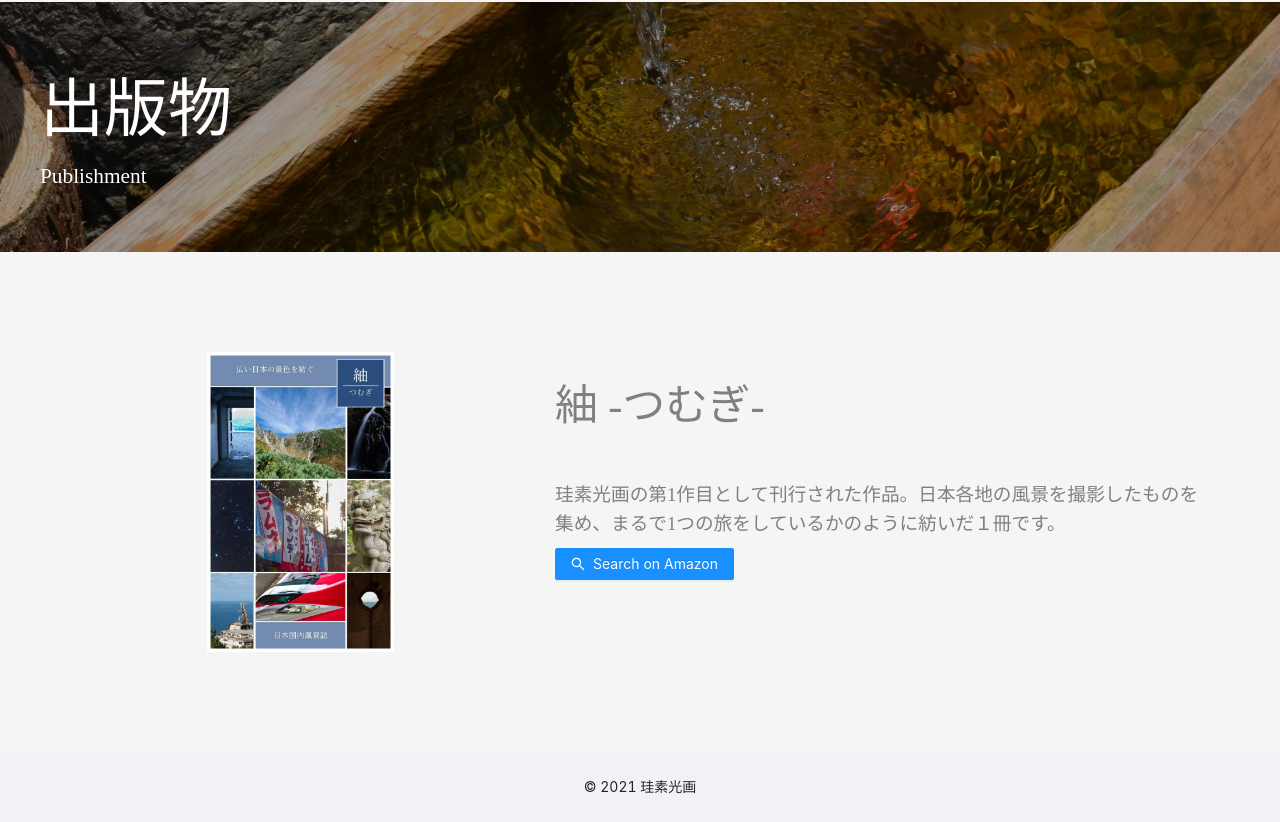
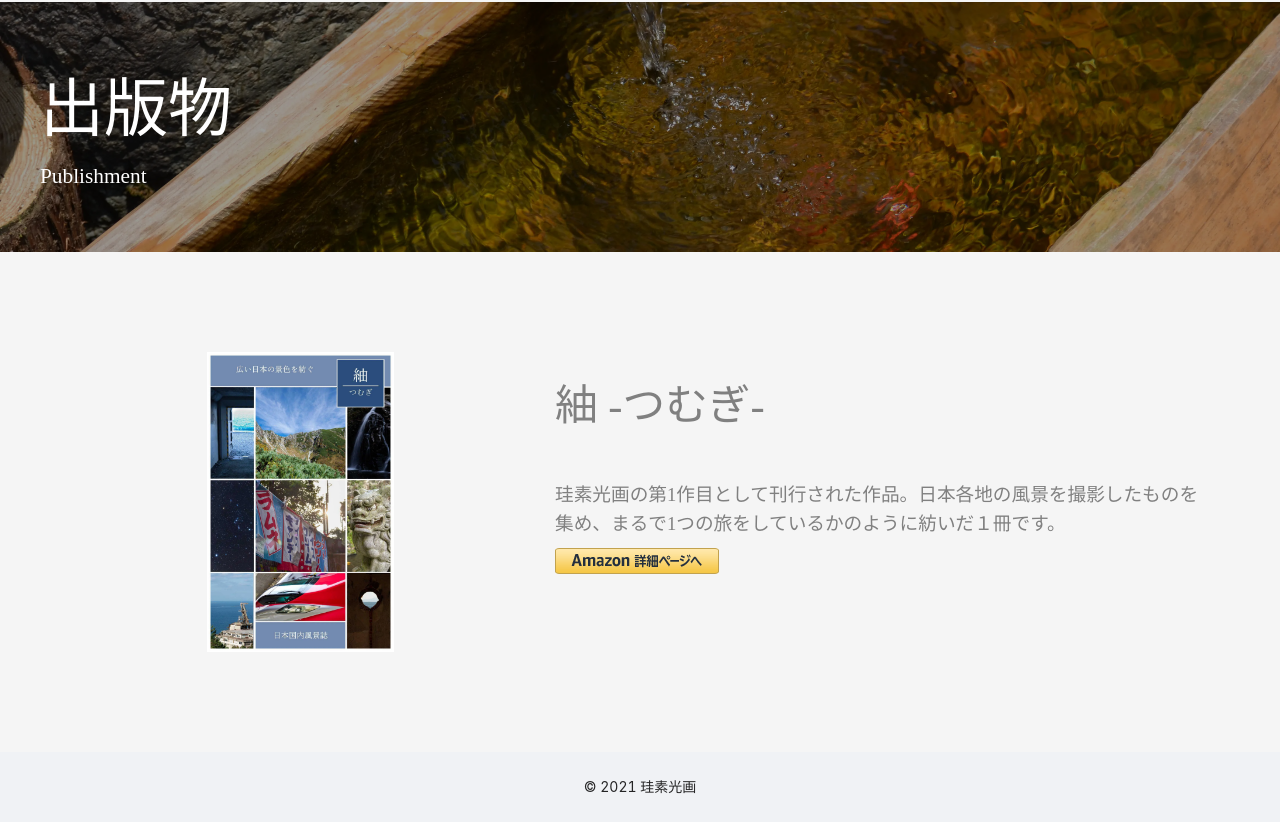
Before and after one commit to ryu-ton10/keiso_kouga_web, a React (Create React App) app: page / in a window 1280 px wide. Shown: the part 2378-3200 px from the top of the page. Built offline with nearby package versions, Linux system fonts and the light colour scheme.

Commit message:
add amazon association button

```diff
--- a/src/components/Publishment/index.css
+++ b/src/components/Publishment/index.css
@@ -71,11 +71,6 @@
     color: gray;
 }
 
-.publishment-descriptions Button {
-    text-align: left;
-    max-width: 180px;
-}
-
 .publishment-icon img {
     max-height: 300px;
 }
--- a/src/components/Publishment/index.tsx
+++ b/src/components/Publishment/index.tsx
@@ -1,7 +1,6 @@
 import React from 'react';
 import './index.css';
-import { Row, Col, Button } from 'antd';
-import { SearchOutlined } from '@ant-design/icons';
+import { Row, Col } from 'antd';
 
 type Publishment = {
     id: string;
@@ -42,9 +41,7 @@ const Publishment: React.FC<Props> = (props) => {
                                 <h2>{title}</h2>
                                 <h3>{description}</h3>
                                 <a href={url} rel="noopener noreferrer" target="_blank">
-                                    <Button type="primary" icon={<SearchOutlined />}>
-                                      Search on Amazon
-                                    </Button>
+                                    <img src={process.env.PUBLIC_URL + "assocbutt_or_detail.png"} />
                                 </a>
                             </Col>
                         </>
```
Also changed, not shown: public/assocbutt_or_detail.png (added).
